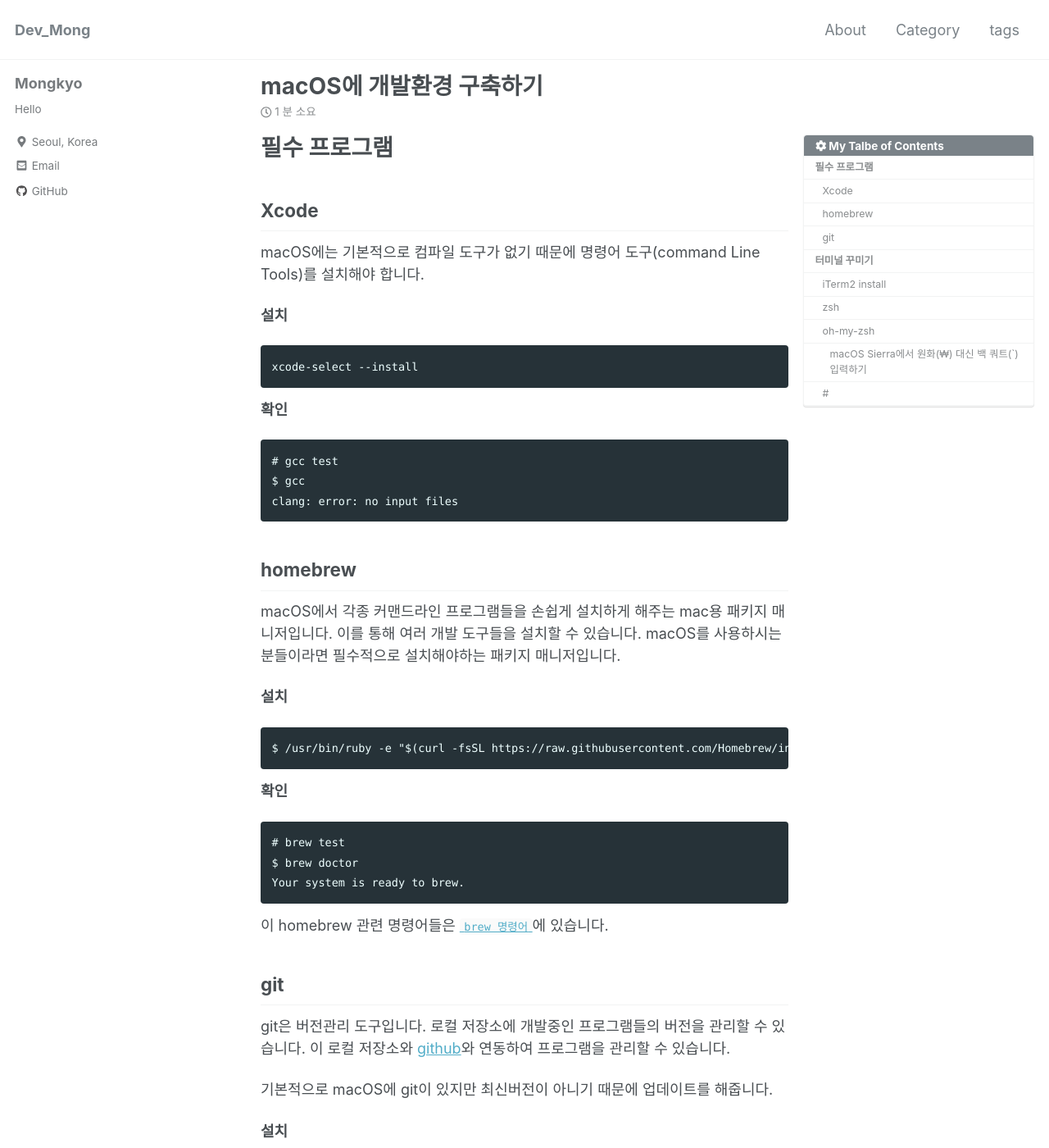
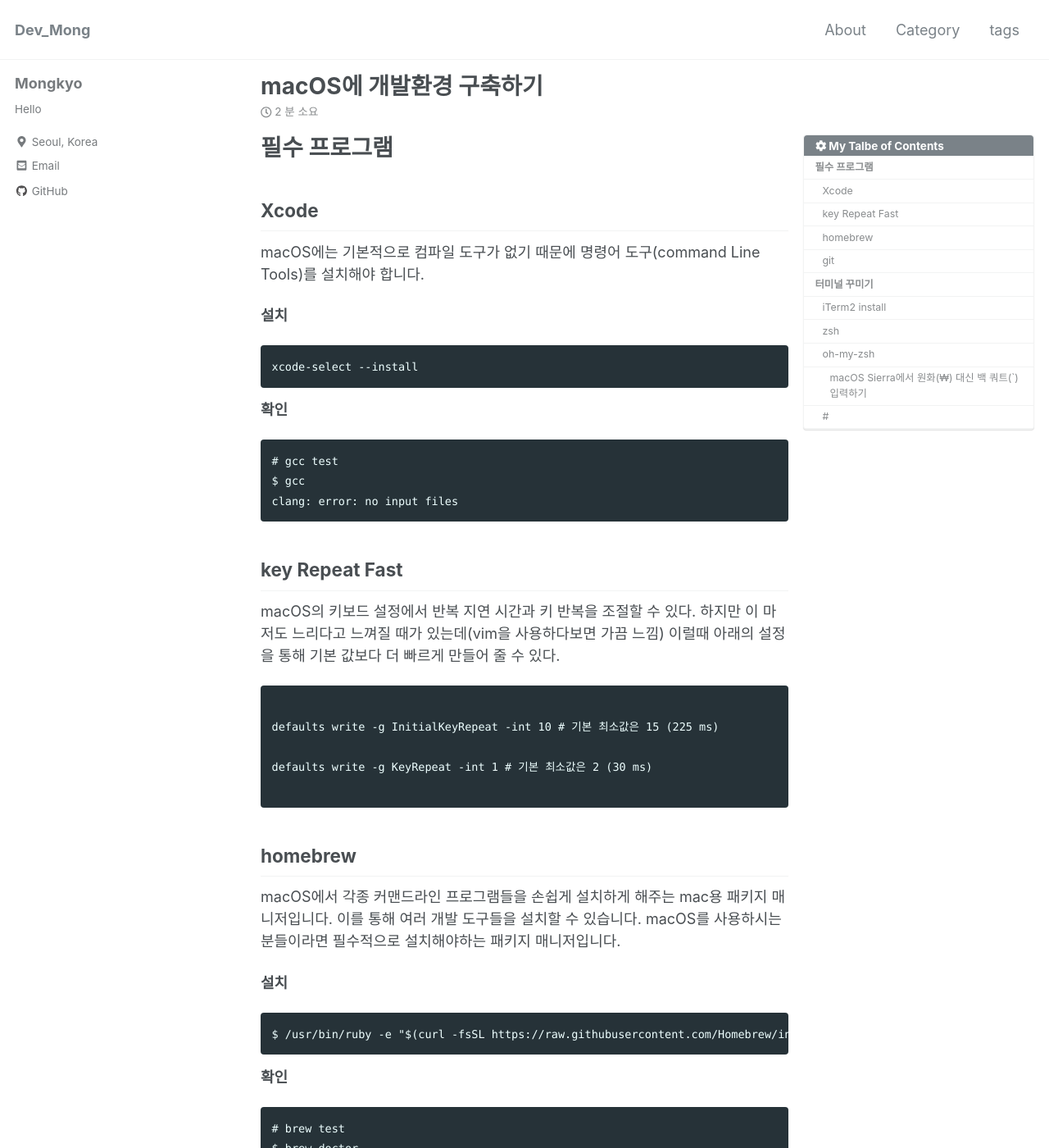
Before and after one commit to mongkyo/mongkyo.github.io, a Jekyll site: the page built from _posts/2018-09-14-macOS_개발환경.md, in a window 1280 px wide and 1400 px high. Shown: the whole window at 82% size. Built offline with Jekyll 4.4.1, drawn with Linux system fonts in a browser that asks for light colours; nearby versions of some CDN libraries.

Commit message:
modified

````diff
--- a/_posts/2018-09-14-macOS_개발환경.md
+++ b/_posts/2018-09-14-macOS_개발환경.md
@@ -38,6 +38,20 @@ __확인__
 $ gcc
 clang: error: no input files
 ```
+
+## key Repeat Fast
+
+macOS의 키보드 설정에서 반복 지연 시간과 키 반복을 조절할 수 있다. 하지만 이 마저도 느리다고 느껴질 때가 있는데(vim을 사용하다보면 가끔 느낌) 이럴때 아래의 설정을 통해 기본 값보다 더 빠르게 만들어 줄 수 있다.
+
+```
+
+defaults write -g InitialKeyRepeat -int 10 # 기본 최소값은 15 (225 ms)
+
+defaults write -g KeyRepeat -int 1 # 기본 최소값은 2 (30 ms)
+
+```
+
+
 ## homebrew
 macOS에서 각종 커맨드라인 프로그램들을 손쉽게 설치하게 해주는 mac용 패키지 매니저입니다. 이를 통해 여러 개발 도구들을 설치할 수 있습니다. macOS를 사용하시는 분들이라면 필수적으로 설치해야하는 패키지 매니저입니다.
 
````
Also changed, not shown: _posts/2018-09-14-macOS_개발환경.md (+14 -0 lines), _posts/Django Form .md (added, +21 -0 lines).
